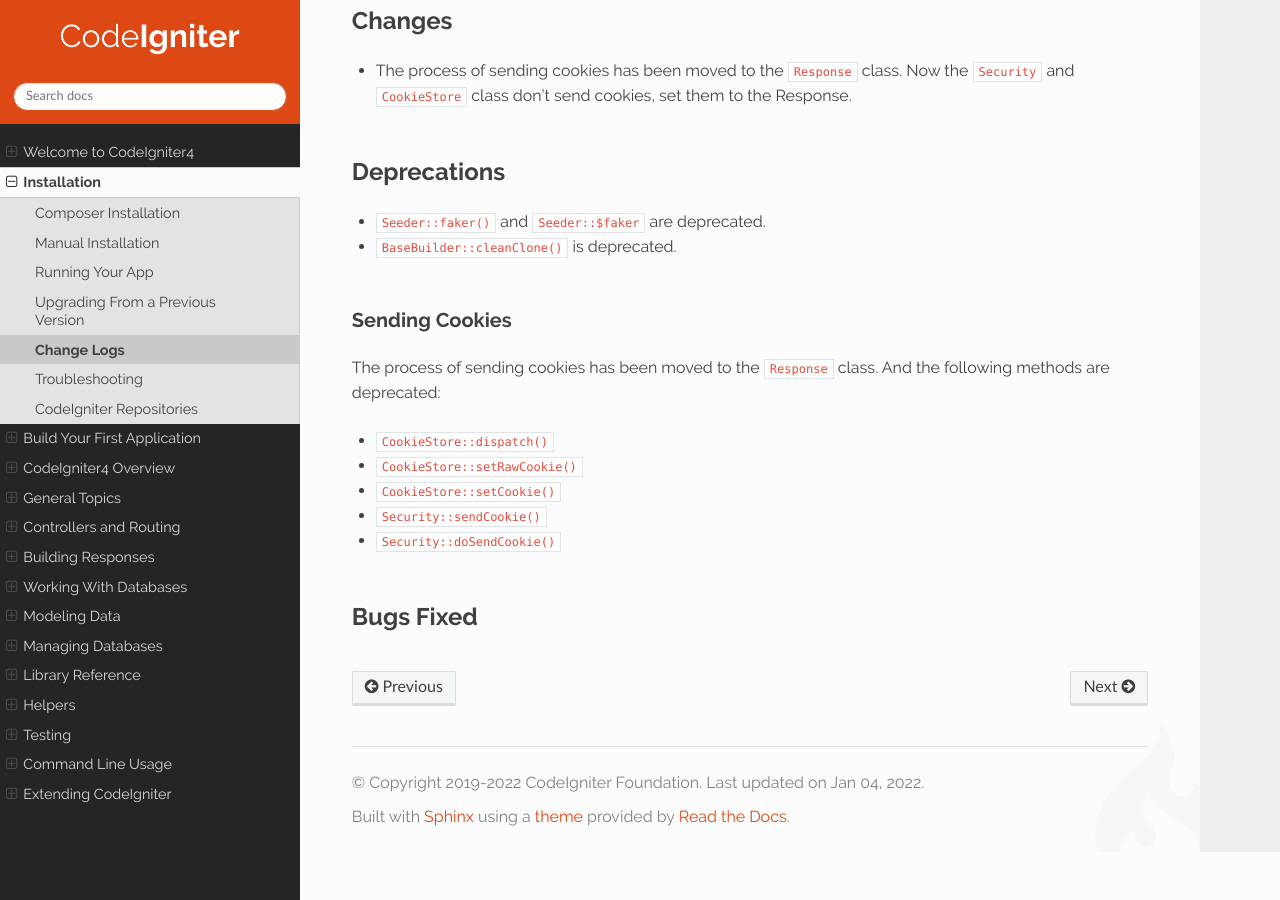
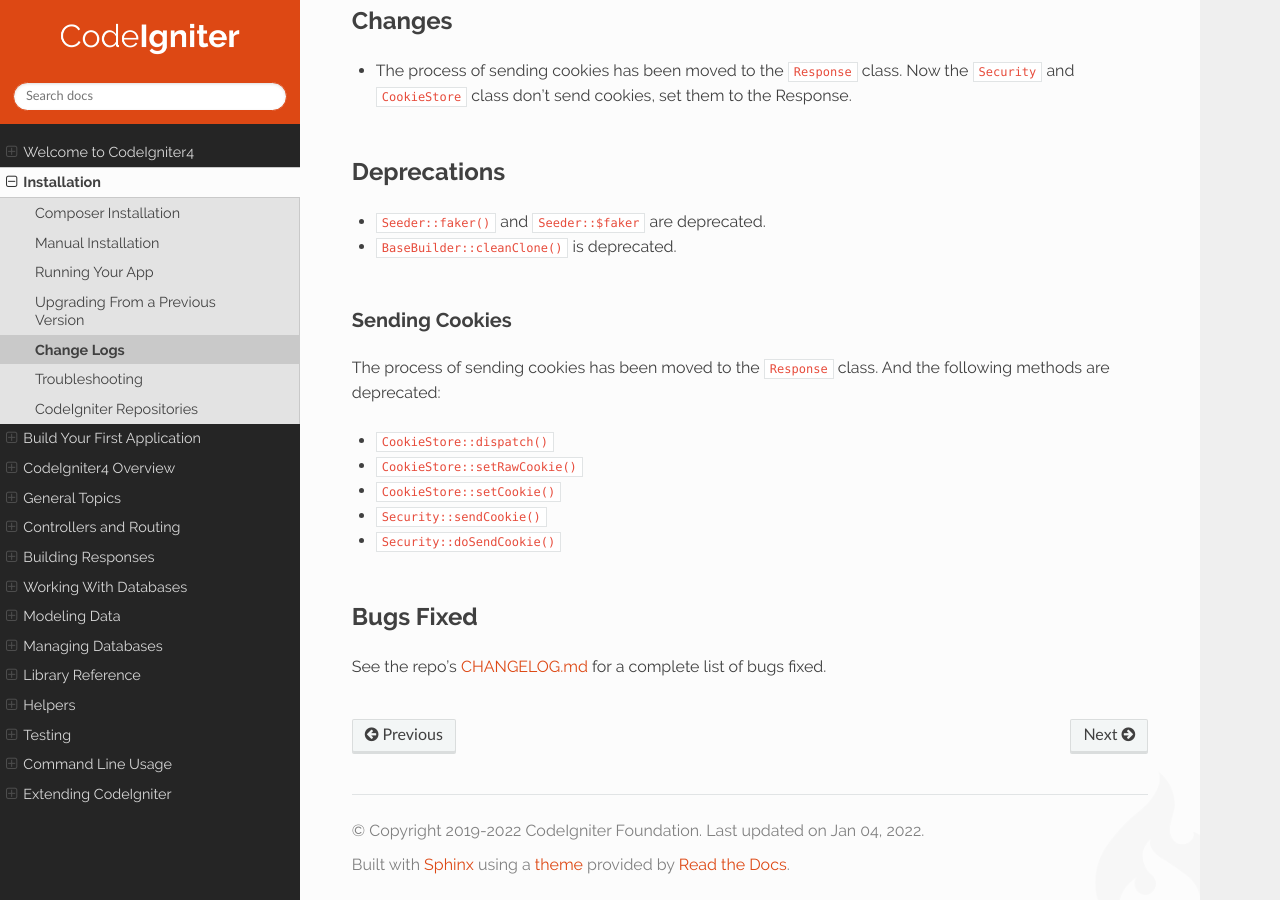
Before and after one commit to NEKOGET/ci4_user_guide_src, a Sphinx documentation site: the page built from source/changelogs/v4.1.6.rst, in a window 1280 px wide and 900 px high, scrolled down 1201 px. Built offline with Sphinx 7.4.7 and the Read the Docs theme 2.0.0, drawn with Linux system fonts in a browser that asks for light colours.

Commit message:
docs: minor addition to changelogs/v4.1.6.rst and upgrade_416.rst

```diff
--- a/source/changelogs/v4.1.6.rst
+++ b/source/changelogs/v4.1.6.rst
@@ -65,3 +65,5 @@ And the following methods are deprecated:
 
 Bugs Fixed
 **********
+
+See the repo's `CHANGELOG.md <https://github.com/codeigniter4/CodeIgniter4/blob/develop/CHANGELOG.md>`_ for a complete list of bugs fixed.
--- a/source/installation/upgrade_416.rst
+++ b/source/installation/upgrade_416.rst
@@ -16,6 +16,8 @@ Due to a bug fix, the Validation now might change the validation results when yo
 
 Breaking Enhancements
 *********************
+
+n/a
 
 Project Files
 *************
```
